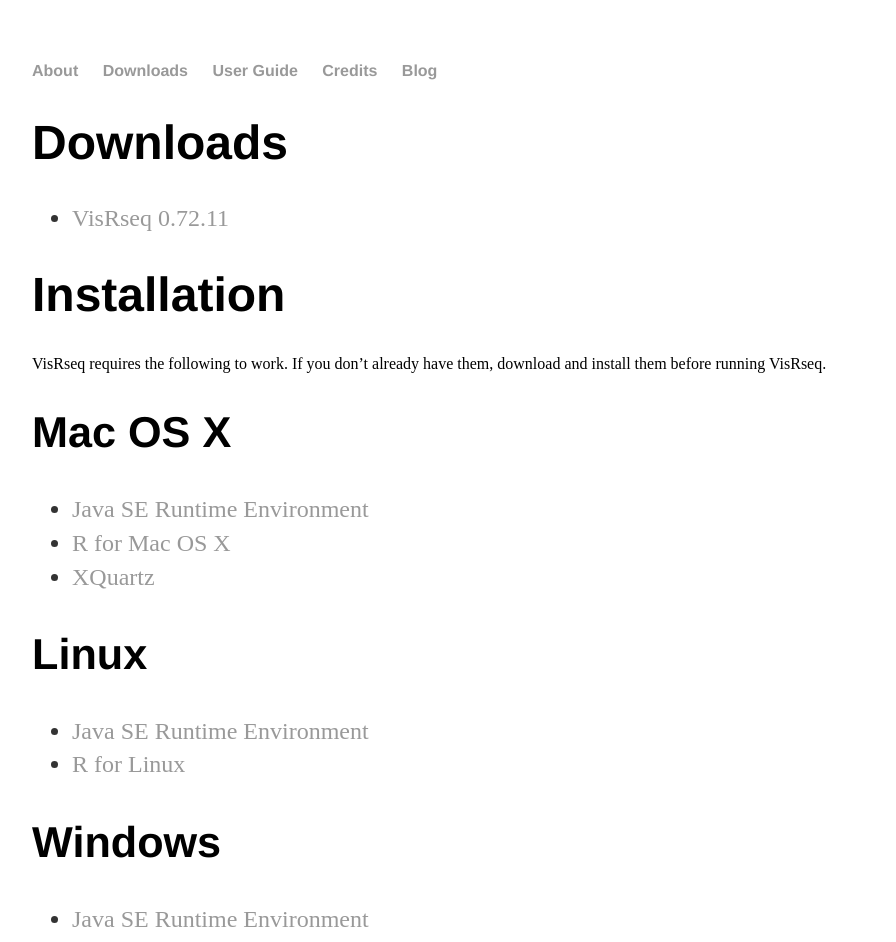
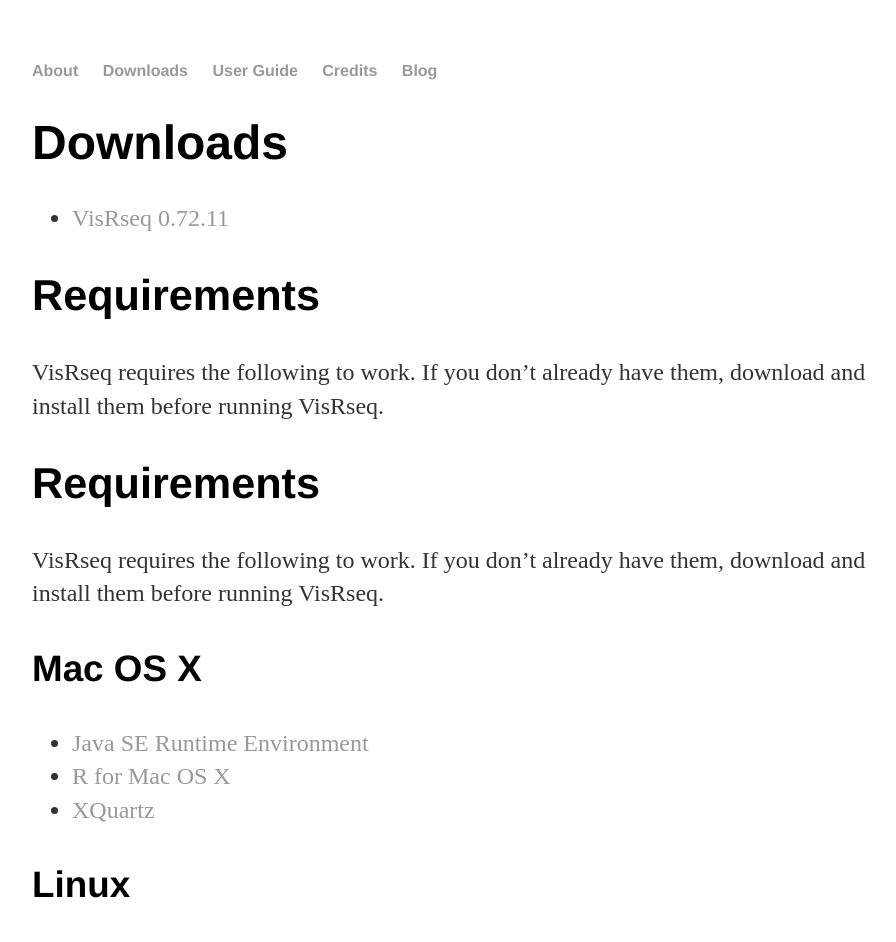
Before and after one commit to visrseq/visrseq.github.io, a Jekyll site: the page built from downloads/index.html, in a window 1280 px wide. Shown: the top 942 px of the page, without its empty margins (160-1056 px from the left). Built offline with Jekyll 4.4.1, drawn with Linux system fonts in a browser that asks for light colours.

```diff
--- a/_layouts/default.html
+++ b/_layouts/default.html
@@ -27,21 +27,20 @@
   <footer>
 		<ul>
           <li>
-            <a href="http://compbio.med.harvard.edu"><img class="institution-logo" src="/assets/images/logos/harvard-medical-school.png" alt="http://compbio.med.harvard.edu"></a>
+            <a href="http://www.sfu.ca"><img class="institution-logo" src="/logos/SFU_Logo.jpg" alt="Simon Fraser University"></a>
           </li>
-
           <li>
-            <a href="http://vcg.seas.harvard.edu"><img class="institution-logo" src="/assets/images/logos/harvard-school-of-engineering-and-applied-sciences.png" alt="http://vcg.seas.harvard.edu"></a>
+            <a href="http://gruvi.cs.sfu.ca"><img class="institution-logo" src="/logos/Gruvi_logo.jpg" alt="Graphics + Usability + Visualization Lab"></a>
           </li>
-
           <li>
-            <a href="http://www.cg.jku.at"><img class="institution-logo" src="/assets/images/logos/johannes-kepler-university-linz.png" alt="http://www.cg.jku.at"></a>
+            <a href="http://informatik.univie.ac.at/vda"><img class="institution-logo" src="/logos/UniWienLogo.jpg" alt="Visualization and Data Analysis Research Group"></a>
           </li>
-
           <li>
-            <a href="http://icg.tugraz.at"><img class="institution-logo" src="/assets/images/logos/tu-graz.png" alt="http://icg.tugraz.at"></a>
+            <a href="http://www.bcgsc.ca"><img class="institution-logo" src="/logos/BCCancerAgency2.jpg" alt="Canada's Michael Smith Genome Sciences Centre"></a>
           </li>
-
+          <li>
+            <a href=""http://brc.ubc.ca"><img class="institution-logo" src="/logos/UBC.jpg" alt="UBC Biomedical Research Centre"></a>
+          </li>
       </ul>
 	  </footer>
   </body>
--- a/downloads/index.html
+++ b/downloads/index.html
@@ -8,22 +8,24 @@ title: Downloads
 				<ul class="downloads">
 				<li><a href="https://www.dropbox.com/s/ye5fcvb1s7rtk86/VisRseq.0.72.11.zip?dl=1">VisRseq 0.72.11</a></li>
 				</ul>
-			<h1>Installation</h1>
+			<h2>Requirements</h2>
+			<p>VisRseq requires the following to work. If you don’t already have them, download and install them before running VisRseq.</p>
 
-			VisRseq requires the following to work. If you don’t already have them, download and install them before running VisRseq.
+			<h2>Requirements</h2>
+			<p>VisRseq requires the following to work. If you don’t already have them, download and install them before running VisRseq.</p>
 
-			<h2>Mac OS X</h2>
+			<h3>Mac OS X</h3>
 				<ul class="requirements">
 				<li><a href="http://www.oracle.com/technetwork/java/javase/downloads/jre8-downloads-2133155.html">Java SE Runtime Environment</a></li>
 				<li><a href="http://cran.r-project.org/bin/macosx/">R for Mac OS X</a></li>
 				<li><a href="http://xquartz.macosforge.org/landing/">XQuartz</a></li>
 				</ul>
-			<h2>Linux</h2>
+			<h3>Linux</h3>
 				<ul class="requirements">
 				<li><a href="http://www.oracle.com/technetwork/java/javase/downloads/jre8-downloads-2133155.html">Java SE Runtime Environment</a></li>
 				<li><a href="http://cran.r-project.org/bin/linux/">R for Linux</a></li>
 				</ul>
-			<h2>Windows</h2>
+			<h3>Windows</h3>
 				<ul class="requirements">
 				<li><a href="http://www.oracle.com/technetwork/java/javase/downloads/jre8-downloads-2133155.html">Java SE Runtime Environment</a></li>
 				<li><a href="http://cran.r-project.org/bin/windows/base/">R for Windows</a></li>
```
Also changed, not shown: credits/index.html (+7 -3 lines), logos/BCCancerAgency2.jpg (added), logos/Gruvi_logo.jpg (added), logos/SFU_Logo.jpg (added), logos/ubc.jpg (added), logos/v.jpg (added).
